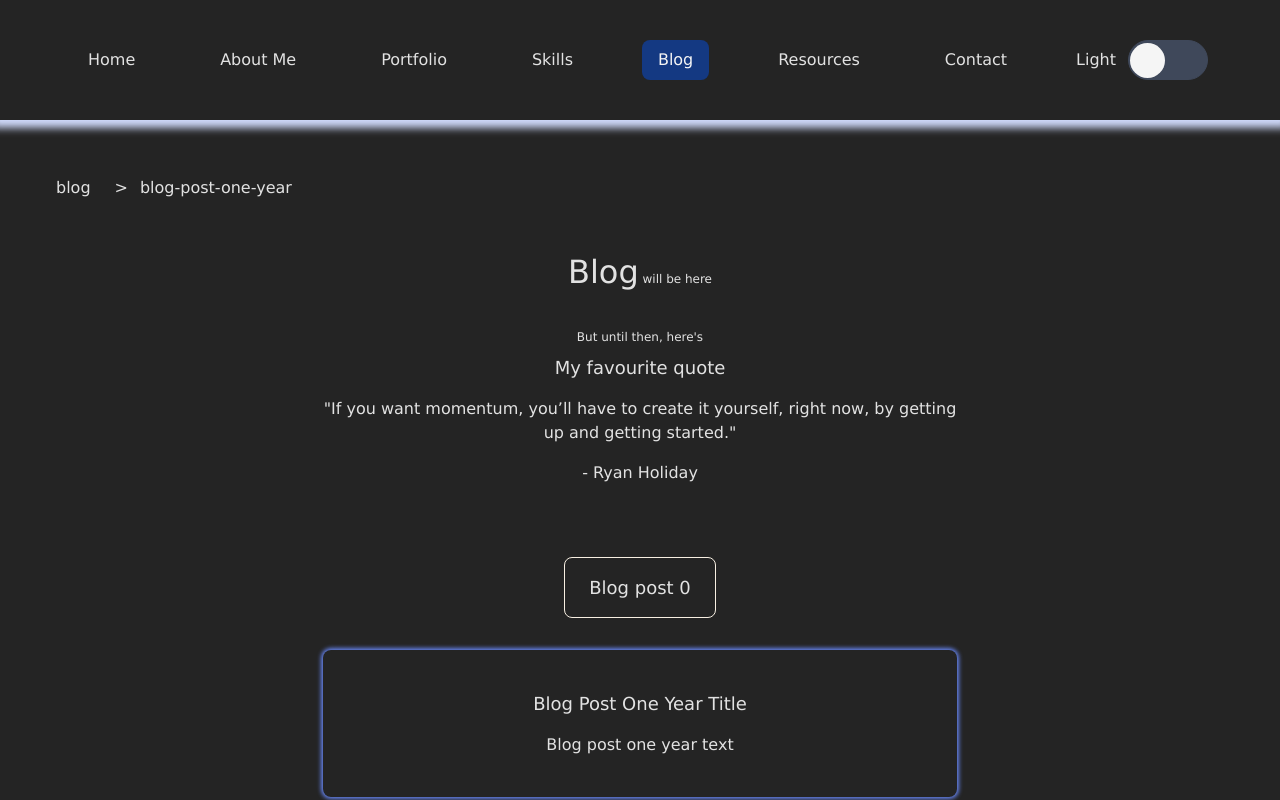
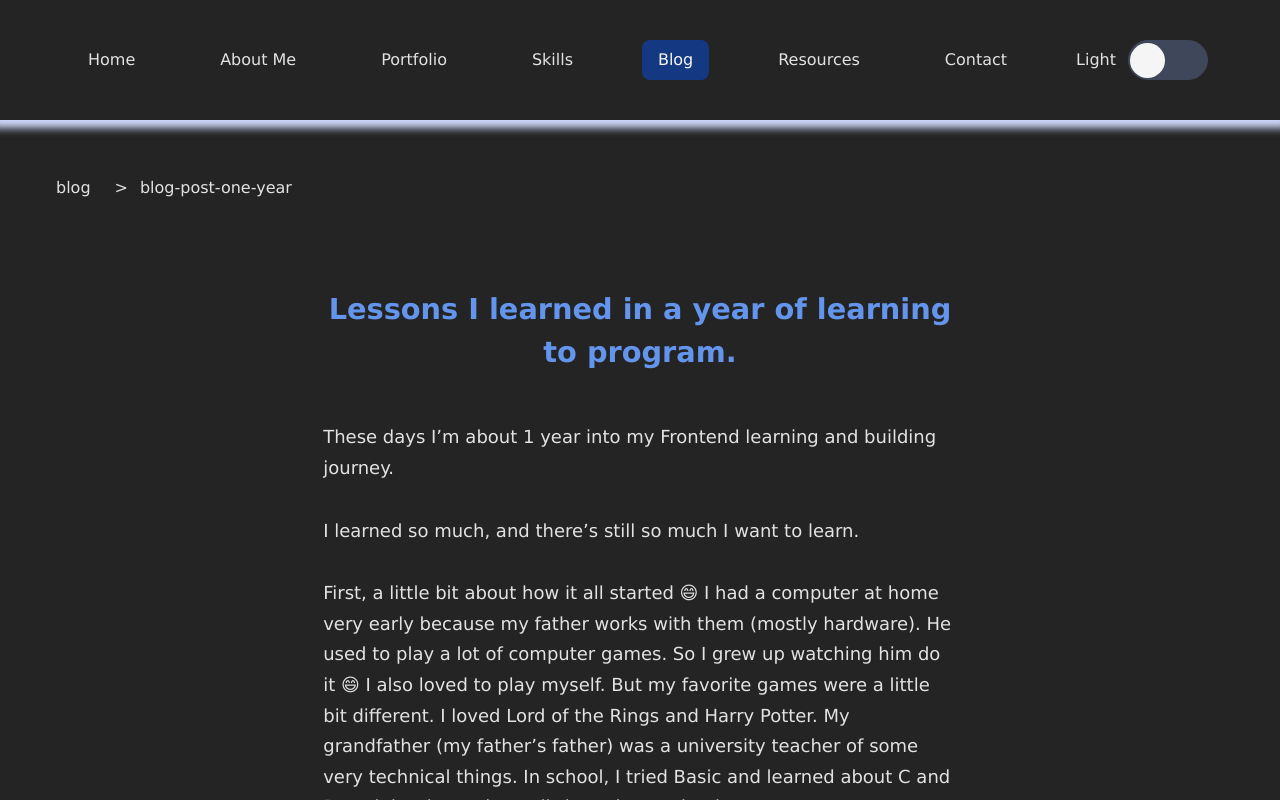
Before and after one commit to alenatih/Personal-Website, a React (Vite) app: page /blog/blog-post-one-year in a window 1280 px wide. Built offline with nearby package versions, Linux system fonts and the light colour scheme.

Commit message:
Adding a blog post

```diff
--- a/src/App.css
+++ b/src/App.css
@@ -26,7 +26,6 @@
 .project-title-link,
 .blog-quote-title,
 .blog-post-title,
-.blog-post-page-title,
 .contact-title,
 .social-links-title,
 .projects-error-title,
@@ -104,6 +103,29 @@
 
 .blog-quote-text {
   text-align: center;
+}
+
+.blog-post-page-title {
+  font-size: 1.8rem;
+  font-weight: 700;
+}
+
+.blog-post-page-one-year-title {
+  color: cornflowerblue;
+  font-size: 1.8rem;
+  font-weight: 700;
+  text-align: center;
+  margin: 2.5rem 0 3rem;
+}
+
+.blog-post-text {
+  font-size: 1.125rem;
+  line-height: 1.7;
+  margin-bottom: 2rem;
+}
+
+.blog-post-text-span {
+  color: cornflowerblue;
 }
 
 .contact-title {
@@ -215,6 +237,7 @@
 .home,
 .about-me,
 .skills,
+.portfolio-layout,
 .blog,
 .resources,
 .contact,
@@ -319,6 +342,14 @@
   /* border: 1px solid #F7EFE2; */
   border-radius: 0.5rem;
   box-shadow: 0 0 0.25rem 0.1125rem #6989FA;
+}
+
+.blog-post-one-year {
+  display: flex;
+  flex-direction: column;
+  justify-content: center;
+  /* gap: 1rem; */
+  width: 100%;
 }
 
 .resource {
@@ -536,6 +567,12 @@
   margin-right: 1rem;
 }
 
+.blog-post-one-year-link {
+  color: cornflowerblue;
+  text-decoration: underline;
+  cursor: pointer;
+}
+
 .resources a {
   text-decoration: underline;
 }
@@ -651,10 +688,12 @@
     display: grid;
     grid-template-columns: auto auto;
     column-gap: 4.5rem;
+    margin-top: 2rem;
   }
 
   .project,
-  .blog-post {
+  .blog-post,
+  .blog-post-one-year {
     width: 60%;
   }
 
--- a/src/components/blog/Blog.tsx
+++ b/src/components/blog/Blog.tsx
@@ -30,6 +30,10 @@ function NewBlog() {
 
     return (
         <div className="blog">
+            <NavLink to="blog-post-one-year">
+                <h4 className="blog-post-title">Blog post 0</h4>
+            </NavLink>
+
             {blogPosts.slice().reverse().map((blogPost: BlogPost) => {
                 // <NavLink to={blogPost.id.toString()} key={blogPost.id}>
                 const slug = slugify(blogPost.Title, { lower: true, replacement: "_" })
--- a/src/components/blog/BlogPostOneYear.tsx
+++ b/src/components/blog/BlogPostOneYear.tsx
@@ -1,11 +1,153 @@
 function BlogPostOneYear() {
     return (
-        <div className="blog-post">
-            <h4 className="blog-post-page-title">
-                Blog Post One Year Title
+        <div className="blog-post-one-year">
+            <h4 className="blog-post-page-one-year-title">
+                Lessons I learned in a year of learning to program.
             </h4>
             <p className="blog-post-text">
-                Blog post one year text
+                These days I’m about 1 year into my Frontend learning and building journey.
+            </p>
+            <p className="blog-post-text">
+                I learned so much, and there’s still so much I want to learn.
+            </p>
+            <p className="blog-post-text">
+                First, a little bit about how it all started 😄
+                I had a computer at home very early because my father works with them
+                (mostly hardware). He used to play a lot of computer games.
+                So I grew up watching him do it 😄 I also loved to play myself.
+                But my favorite games were a little bit different.
+                I loved Lord of the Rings and Harry Potter.
+                My grandfather (my father’s father) was a university teacher of some very technical things.
+                In school, I tried Basic and learned about C and Pascal,
+                but it was just a little and very simple.
+            </p>
+            <p className="blog-post-text">
+                Still, with all this,
+                maybe due to some stereotypes that were strong around me
+                and that I couldn’t resist back then, and because I had so many interests,
+                I pursued a different career. But it was still a digital one,
+                and I even got to do some design (though not very professional).
+            </p>
+            <p className="blog-post-text">
+                I’m a bit nerdy and love to dive deep into things 😄
+                So then I thought, why not take it a step further and try to code myself?
+            </p>
+            <p className="blog-post-text">
+                I started with Python but then completely
+                fell in love with Frontend development —
+                so much that I soon decided to change a career and work in tech.
+            </p>
+            <p className="blog-post-text">
+                Here are the lessons I learned about learning and building projects this year.
+            </p>
+            <p className="blog-post-text">
+                1. <span className="blog-post-text-span">I love to learn by building.</span> And doing so
+                would be my biggest recommendation
+                (if you’d ask me) for learning efficiently.
+            </p>
+            <p className="blog-post-text">
+                I’d like to note one important thing here.
+                Building projects in a course is great, especially solo projects
+                that you build from scratch, can rebrand, and make personal.
+                But it’s so much better to build real-world products and apps
+                that are really useful to people. It’s such a great feeling
+                to be able to use what you’ve learned and make something valuable.
+                As a bonus, this project can become profitable for you!
+            </p>
+            <p className="blog-post-text">
+                2. <span className="blog-post-text-span">Try different methods to learn.</span> When
+                I’m not coding for a learning or building session,
+                I read, watch, or listen to something useful and exciting about tech.
+                I also do this when I do my make-up, cook, and wash dishes 😄
+                Though the best way to learn to code is to code and build things.
+            </p>
+            <p className="blog-post-text">
+                3. <span className="blog-post-text-span">Find a community</span> (or build your own)
+                for support, learning, and inspiration.
+                Try coffee chats to talk with people who are also passionate
+                about the same things you are.
+                Post about what you learn and build on social media.
+                X(Twitter) works great for me,
+                but you may find that another platform is useful for you.
+            </p>
+            <p className="blog-post-text">
+                4. <span className="blog-post-text-span">Doing what I love.</span> There may be
+                different reasons why you want to work in the tech industry
+                and learn software development.
+                But you will make better progress and have more fun along the way
+                if you love what you do. (I’m happy to say that I do.)
+            </p>
+            <p className="blog-post-text">
+                5. <span className="blog-post-text-span">LeetCode.</span> Learning DSA
+                can not only help you pass interviews,
+                but also, and more importantly, improve your problem-solving ability.
+                But I think it’s more useful and rewarding
+                to build real-world products and solve your users’ problems.
+            </p>
+            <p className="blog-post-text">
+                6. <span className="blog-post-text-span">CS50x.</span> I started
+                and will do it when I have time.
+                It’s great to learn fundamentals and get inspired by the Harvard atmosphere 🤩
+            </p>
+            <p className="blog-post-text">
+                7. <span className="blog-post-text-span">Open source.</span> Contributing
+                to open-source projects is a great way to get to work
+                with a real-world codebase
+                and learn from other, more experienced developers.
+                I hope to be able to do this during Hacktoberfest soon.
+            </p>
+            <p className="blog-post-text">
+                8. <span className="blog-post-text-span">Looking for my first tech job.</span>
+                Why haven’t I found my first tech job yet?
+                I haven’t started looking for it yet 😄
+                This is probably my error and I need to practice passing interviews
+                and get real feedback from companies as soon as possible.
+            </p>
+            <p className="blog-post-text">
+                9. <span className="blog-post-text-span">
+                    A startup, or indie-hacking.
+                    </span> I still dream of building and marketing my own product
+                that will be valuable to people and businesses.
+            </p>
+            <p className="blog-post-text">
+                10. <span className="blog-post-text-span">Time and progress.</span> Progress
+                may seem slow to you, but everyone is different.
+                You have your own unique journey.
+                As long as you learn and build something every day,
+                you will get to where you want to be, step by step.
+                I couldn’t even imagine how much I would be able
+                to do at this time a year ago.
+            </p>
+            <p className="blog-post-text">
+                11. <span className="blog-post-text-span">Time and progress.</span> As obvious
+                as it sounds, you will get more done and will be able to focus better
+                if you sleep well and exercise.
+                Going for a walk is a great way to solve a problem in your code
+                when you come back, and to get a lot of exciting ideas
+                (make sure to write them down).
+            </p>
+            <p className="blog-post-text">
+                12. I’m currently taking the Frontend Developer Career Path course
+                on <a
+                    className="blog-post-one-year-link"
+                    href="https://v2.scrimba.com/"
+                    target="_blank">
+                    Scrimba
+                </a> and working towards becoming a Frontend Developer.
+                Scrimba is awesome! The thing I love most about this platform
+                is that you build your solo projects yourself, without following a tutorial.
+                The community is also great,
+                I made some really awesome Internet friends 😄
+            </p>
+            <p className="blog-post-text">
+                There are a lot of things that make it harder for me,
+                like wanting to move to a safer and kinder place.
+                But almost everyone’s life is not easy,
+                and everyone can have problems that you can’t even imagine.
+                Maybe it’s part of the "game",
+                and if you don’t have to overcome difficulties,
+                you won’t be able to fully appreciate the feeling when you win.
+                So let’s see what we will do.
             </p>
         </div>
     )
--- a/src/layouts/BlogLayout.tsx
+++ b/src/layouts/BlogLayout.tsx
@@ -1,9 +1,9 @@
-import { NavLink, Outlet } from "react-router-dom"
+import { Outlet } from "react-router-dom"
 
 function Blog() {
     return (
         <div className="blog">
-            <h2 className="blog-title">Blog
+            {/* <h2 className="blog-title">Blog
                 <span className="blog-title-span"> will be here</span>
             </h2>
 
@@ -14,11 +14,7 @@ function Blog() {
             <p className="blog-quote-text">"If you want momentum, you’ll have to create it yourself,
                 right now, by getting up and getting started."
             </p>
-            <p className="blog-quote-author">- Ryan Holiday</p>
-
-            <NavLink to="blog-post-one-year">
-                <h4 className="blog-post-title">Blog post 0</h4>
-            </NavLink>
+            <p className="blog-quote-author">- Ryan Holiday</p> */}
 
             <Outlet />
         </div>
```
